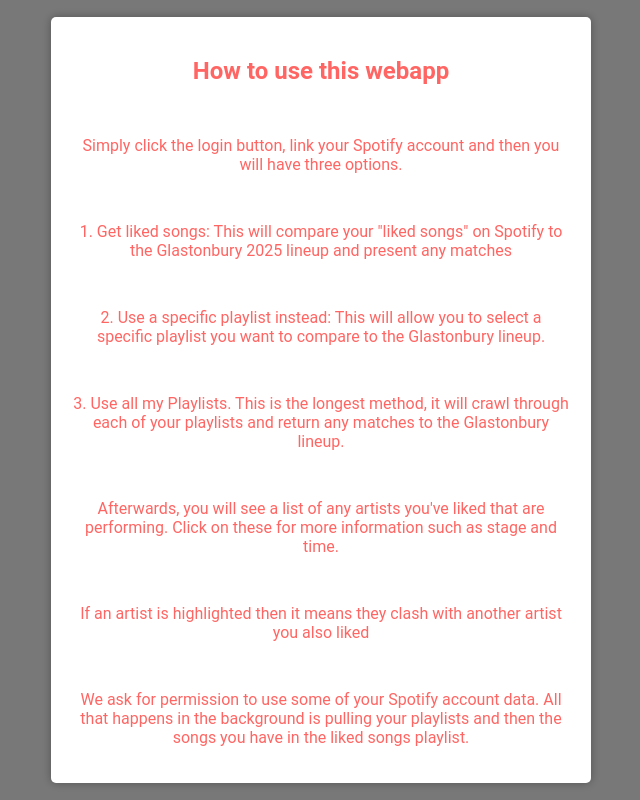
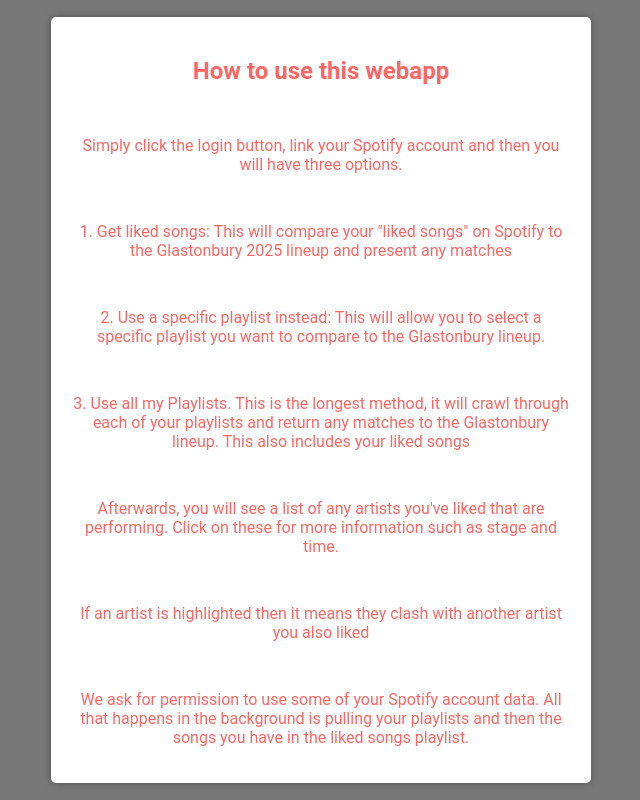
Before and after one commit to aiidanm/festeval, a React (Create React App) app: page / in a window 1280 px wide. Both pictures are taken after a click on the element "How to use?". Shown: the whole page, without its empty margins (319-959 px from the left). Built offline with nearby package versions, Linux system fonts and the light colour scheme; no server answers.

Commit message:
updated use all my playlists button to do every playlist and liked songs, will consider removing the other 2 options and simplyfying app with this

```diff
--- a/src/components/popup.js
+++ b/src/components/popup.js
@@ -50,7 +50,7 @@
         <p>
           3. Use all my Playlists. This is the longest method, it will crawl
           through each of your playlists and return any matches to the
-          Glastonbury lineup.
+          Glastonbury lineup. This also includes your liked songs
         </p>
 
         <p>
--- a/src/utilFunc.js
+++ b/src/utilFunc.js
@@ -48,7 +48,12 @@
       });
     });
 
-    Promise.all(playlistPromises).then(() => {
+    const likedSongsPromise = getLikedSongs(token).then((likedTracks) => {
+      parseTracks(likedTracks).forEach((artist) => allArtists.add(artist));
+    });
+
+
+    Promise.all([...playlistPromises, likedSongsPromise]).then(() => {
       let finalArr = Array.from(allArtists);
       setIsLoading(false);
       setSearchDone(true);
```
